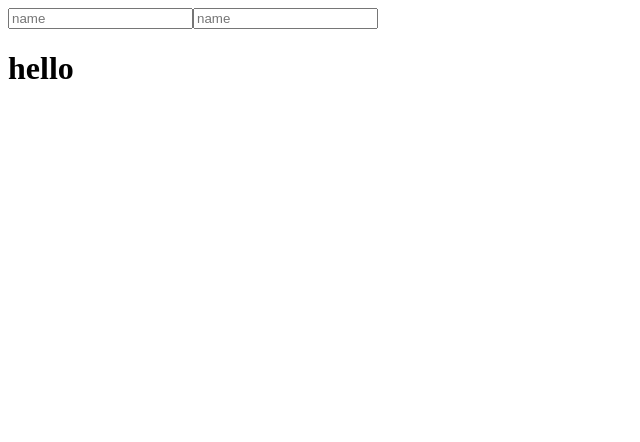
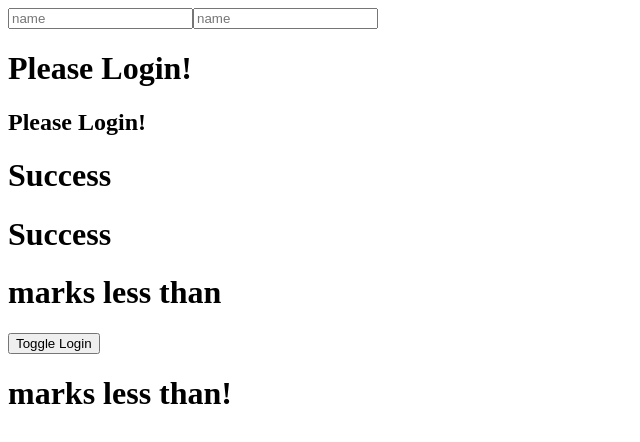
Before and after one commit to nadun097/web_market, an Angular app: page / in a window 1280 px wide. Shown: the top 442 px of the page, without its empty margins (0-640 px from the left). Built offline with nearby package versions, Linux system fonts and the light colour scheme.

Commit message:
close ngIf practis

```diff
--- a/src/app/login/login.component.html
+++ b/src/app/login/login.component.html
@@ -1,9 +1,33 @@
-<!-- <h1 *ngIf="isLoggedIn">{{variable}}</h1> -->
-@if(isLoggedIn){
+ <h1 *ngIf="isLoggedIn">{{variable}}</h1>
+<h1 *ngIf="!isLoggedIn">Please Login!</h1>
+
+ @if(isLoggedIn){
 
     <h1>{{variable}}</h1>
 
 }
-@if(!isLoggedIn){
+@else{
     <h2>Please Login!</h2>
     }
+
+ <h1 *ngIf="isLoggedStatus === 'success'">Success</h1>
+<h1 *ngIf="isLoggedStatus !== 'success'">Please Login!</h1>
+
+ @if(isLoggedStatus === 'success'){
+    <h1>Success</h1>}
+    @else {
+        <h2>Please Login!</h2>
+    }
+
+
+    <h1 *ngIf="marks >= 10">marks grater than</h1>
+    <h1 *ngIf="marks < 10">marks less than</h1>
+
+<button (click)="toggle()">Toggle Login</button>
+
+@if(marks >= 10){
+    <h1 >marks grater than</h1>
+}
+@else {
+    <h1>marks less than!</h1>
+}
--- a/src/app/login/login.component.ts
+++ b/src/app/login/login.component.ts
@@ -10,6 +10,16 @@ import { NgIf } from '@angular/common';
 export class LoginComponent {
     variable: string = "hello";
 
-    isLoggedIn: boolean = true;
+    isLoggedIn: boolean =  false;
+
+    isLoggedStatus: string = "success";
+
+    marks: number = 1;
+
+
+    toggle(){
+
+        this.isLoggedIn = !this.isLoggedIn;
+    }
 
 }
```
